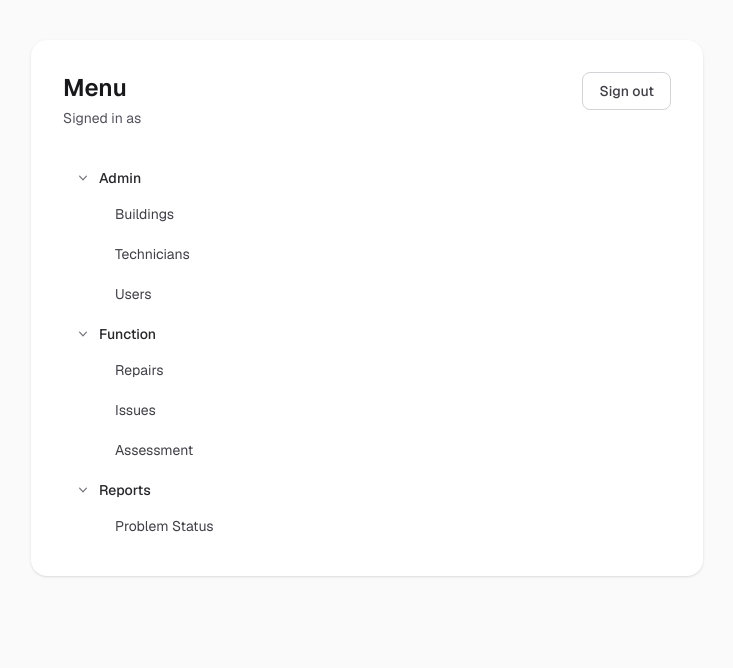
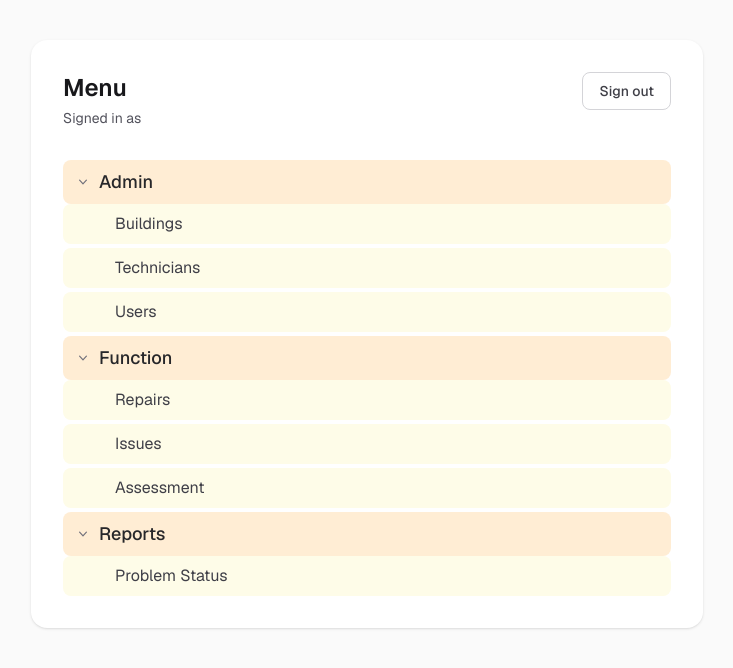
Before and after one commit to JohanSchultz/projek5, a Next.js app: page /menu in a window 1280 px wide. Shown: the top 668 px of the page, without its empty margins (273-1006 px from the left). Built offline with nearby package versions, Linux system fonts and the light colour scheme; no server answers.

Commit message:
browse file

```diff
--- a/components/menu-tree.js
+++ b/components/menu-tree.js
@@ -59,7 +59,7 @@ function TreeNode({ node, depth = 0, expandedNodes, toggleNode, selectedId, onSe
         <button
           type="button"
           onClick={() => toggleNode(node.id)}
-          className="flex w-full items-center gap-2 rounded-lg px-3 py-2 text-left text-sm font-medium text-zinc-800 transition-colors hover:bg-zinc-100 dark:text-zinc-100 dark:hover:bg-zinc-900"
+          className="flex w-full items-center gap-2 rounded-lg bg-orange-100 px-3 py-2 text-left text-lg font-medium text-zinc-800 transition-colors hover:bg-orange-200 dark:text-zinc-900"
           style={{ paddingLeft: `${depth * 16 + 12}px` }}
           aria-expanded={isExpanded}
         >
@@ -86,10 +86,10 @@ function TreeNode({ node, depth = 0, expandedNodes, toggleNode, selectedId, onSe
     );
   }
 
-  const className = `block w-full rounded-lg px-3 py-2 text-left text-sm transition-colors ${
+  const className = `block w-full rounded-lg px-3 py-2 text-left text-base transition-colors ${
     isSelected
-      ? "bg-zinc-900 font-medium text-white dark:bg-zinc-100 dark:text-zinc-900"
-      : "text-zinc-700 hover:bg-zinc-100 dark:text-zinc-300 dark:hover:bg-zinc-900"
+      ? "bg-yellow-200 font-medium text-zinc-900 ring-2 ring-orange-300"
+      : "bg-yellow-50 text-zinc-700 hover:bg-yellow-100 dark:text-zinc-800"
   }`;
 
   const style = { paddingLeft: `${depth * 16 + 36}px` };
```
